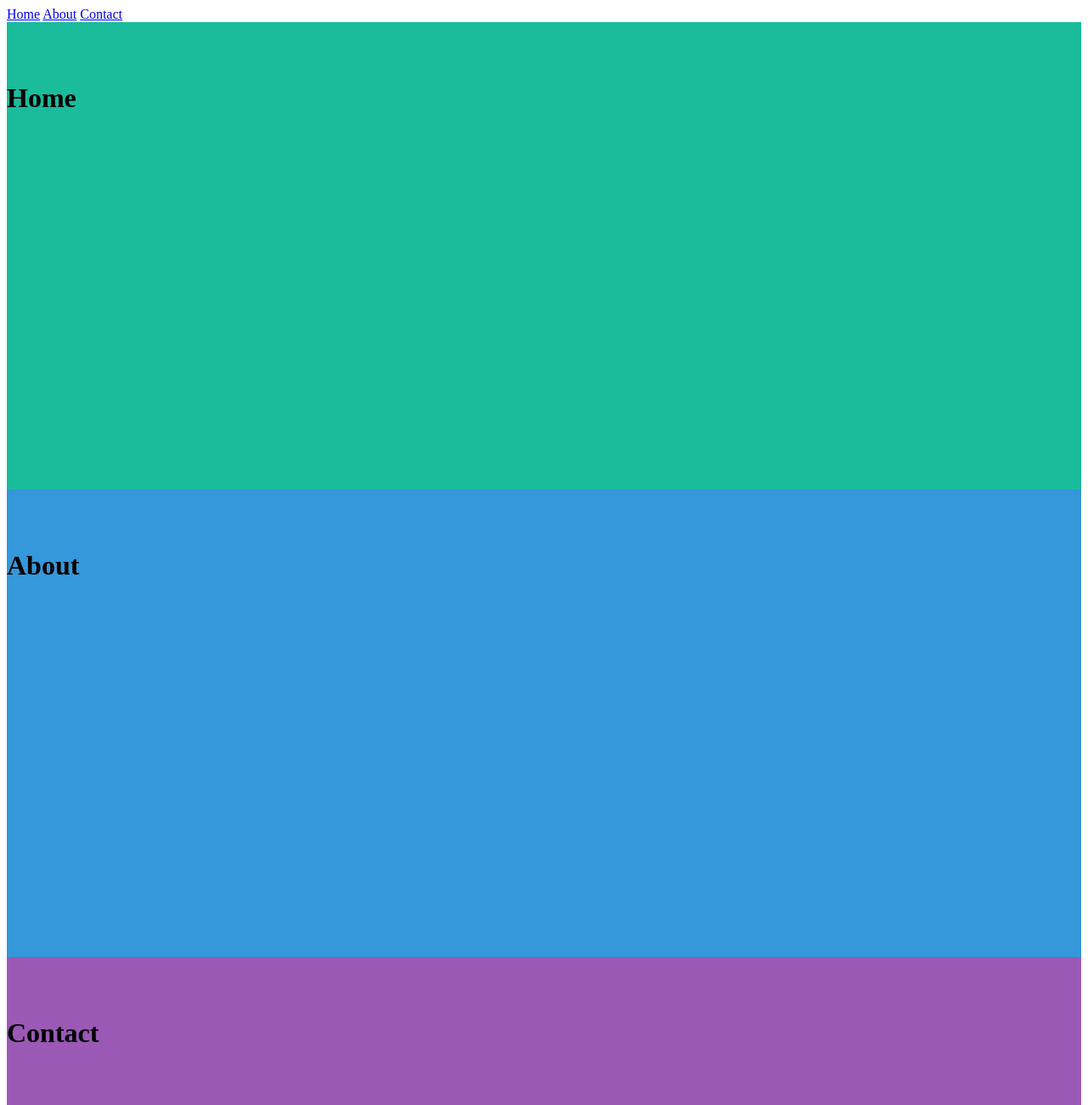
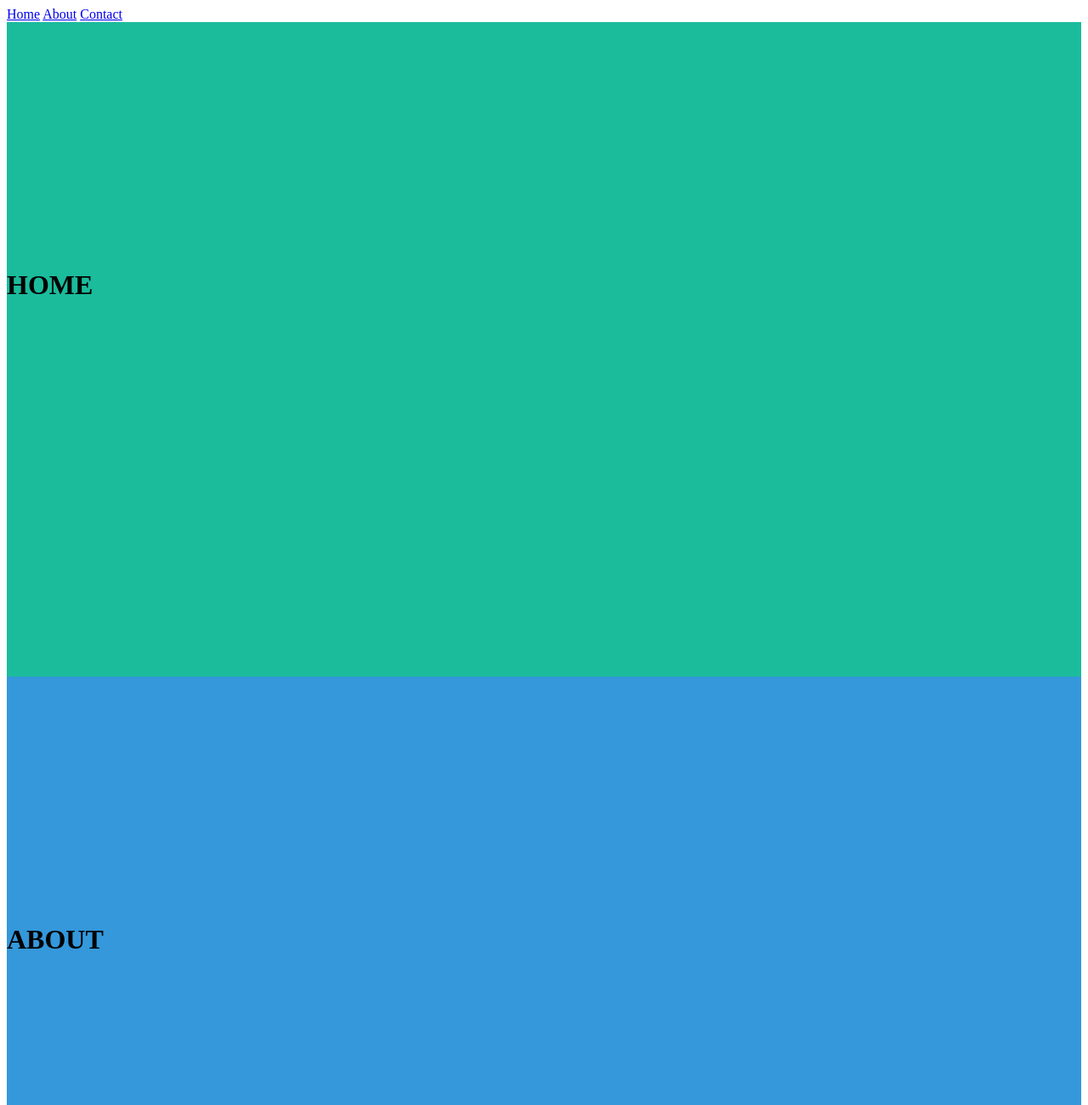
Before and after one commit to ANJAN672/PRODIGY_WD_01, a plain HTML site: page index.html in a window 1280 px wide. Shown: the top 1300 px of the page at 85% size. Drawn offline with Linux system fonts and the light colour scheme.

Commit message:
Modified headers

```diff
--- a/index.html
+++ b/index.html
@@ -10,16 +10,16 @@
   <a href="#contact">Contact</a>
 </div>
 
-<div id="home" style="padding-top:50px;height:500px;background-color:#1abc9c;">
-  <h1>Home</h1>
+<div id="home" style="padding-top:270px;height:500px;background-color:#1abc9c;">
+  <h1>HOME</h1>
 </div>
 
-<div id="about" style="padding-top:50px;height:500px;background-color:#3498db;">
-  <h1>About</h1>
+<div id="about" style="padding-top:270px;height:500px;background-color:#3498db;">
+  <h1>ABOUT</h1>
 </div>
 
-<div id="contact" style="padding-top:50px;height:500px;background-color:#9b59b6;">
-  <h1>Contact</h1>
+<div id="contact" style="padding-top:270px;height:500px;background-color:#9b59b6;">
+  <h1>CONTACT</h1>
 </div>
 </body>
 </html>
```
